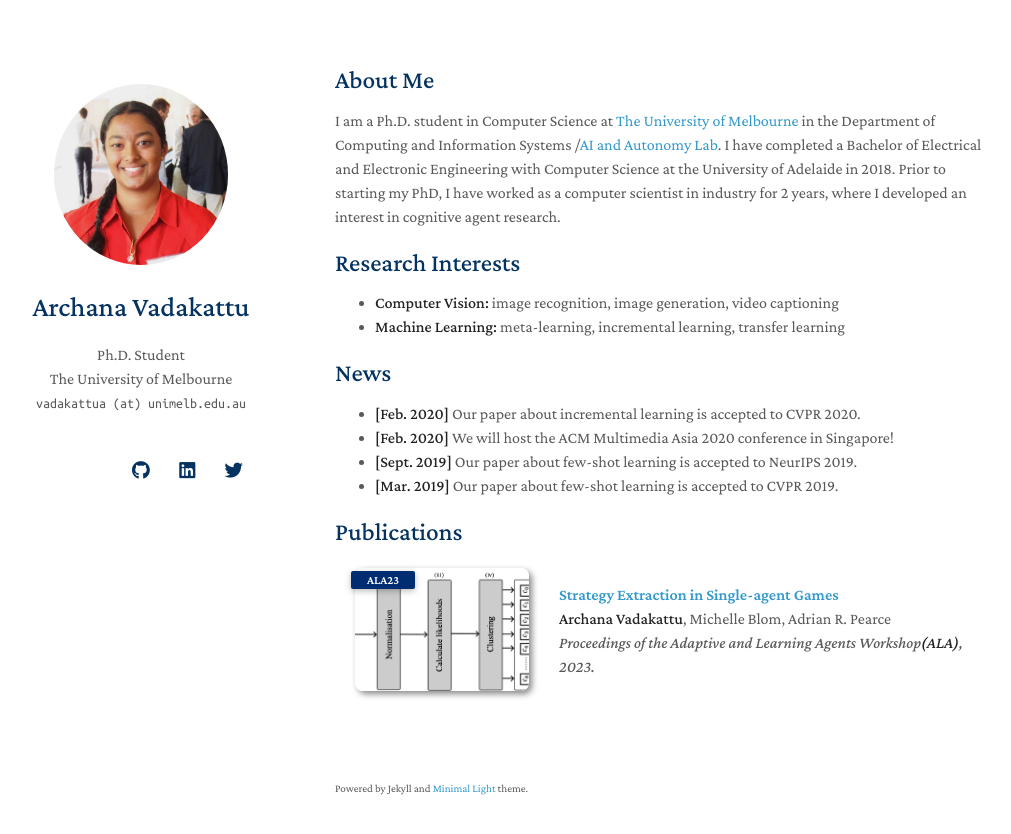
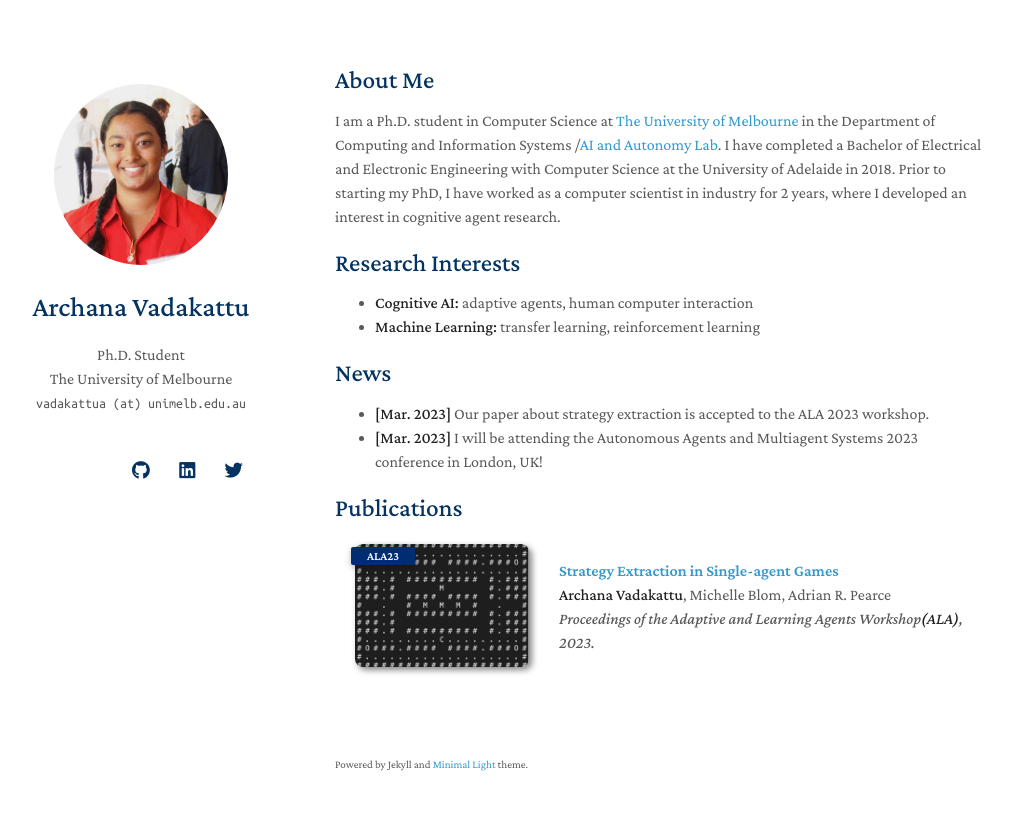
Before and after one commit to archana-venkata/archana-venkata.github.io, a Jekyll site: the page built from index.md, in a window 1280 px wide. Shown: the top 834 px of the page, without its empty margins (135-1146 px from the left). Built offline with Jekyll 4.4.1, drawn with Linux system fonts in a browser that asks for light colours; nearby versions of some CDN libraries; a style sheet for code colours, icons or effects is not loaded; our own code applies the rules of GitHub Pages for plain Markdown files.

Commit message:
Further updates to personal info

```diff
--- a/index.md
+++ b/index.md
@@ -8,15 +8,13 @@ I am a Ph.D. student in Computer Science at [The University of Melbourne](https:
 
 ## Research Interests
 
-- **Computer Vision:** image recognition, image generation, video captioning
-- **Machine Learning:** meta-learning, incremental learning, transfer learning
+- **Cognitive AI:** adaptive agents, human computer interaction
+- **Machine Learning:** transfer learning, reinforcement learning
 
 ## News
 
-- **[Feb. 2020]** Our paper about incremental learning is accepted to CVPR 2020.
-- **[Feb. 2020]** We will host the ACM Multimedia Asia 2020 conference in Singapore!
-- **[Sept. 2019]** Our paper about few-shot learning is accepted to NeurIPS 2019.
-- **[Mar. 2019]** Our paper about few-shot learning is accepted to CVPR 2019.
+- **[Mar. 2023]** Our paper about strategy extraction is accepted to the ALA 2023 workshop.
+- **[Mar. 2023]** I will be attending the Autonomous Agents and Multiagent Systems 2023 conference in London, UK!
 
 {% include_relative _includes/publications.md %}
 
```
Also changed, not shown: assets/img/4.png (added), assets/img/teaser_example.png, 3 other files.
